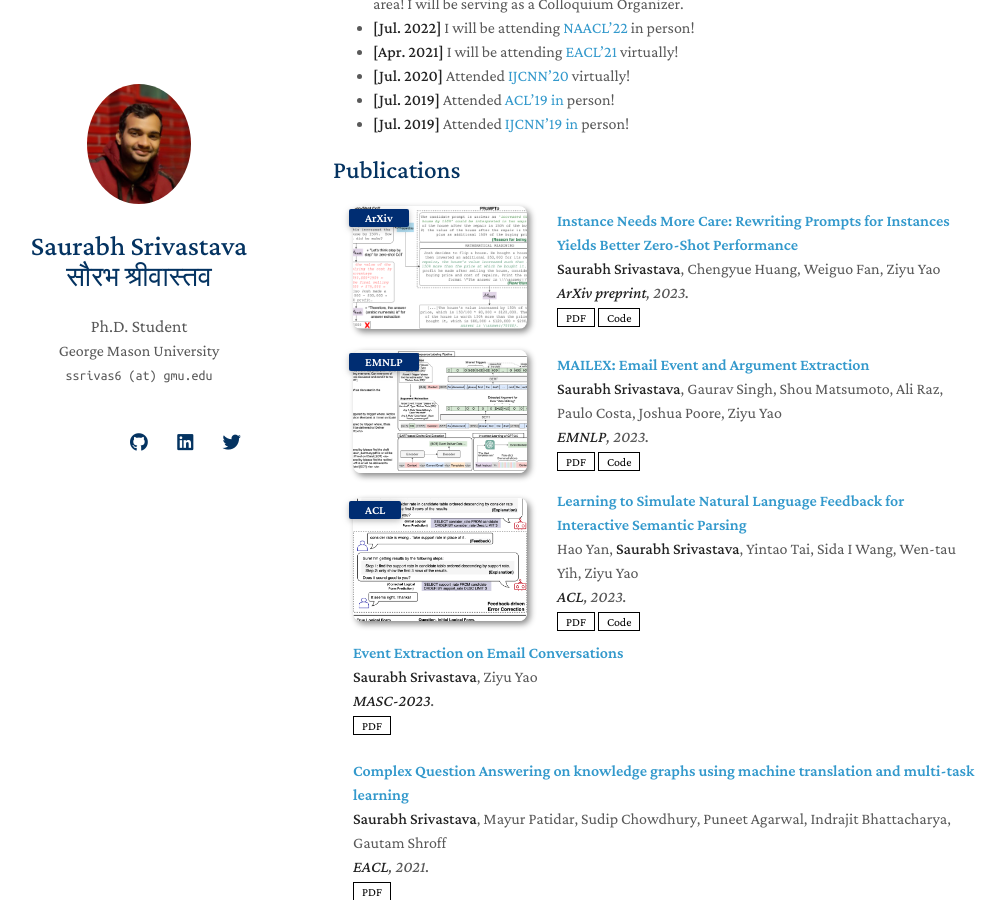
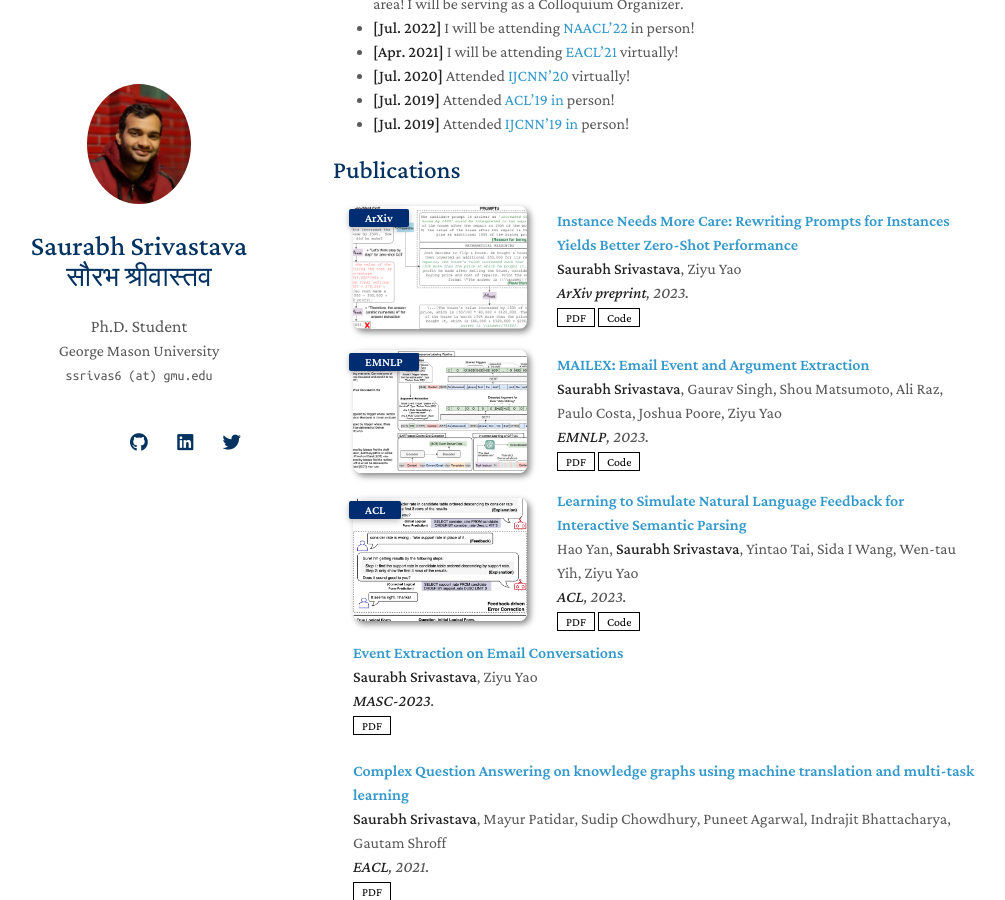
Before and after one commit to salokr/salokr.github.io, a Jekyll site: the page built from index.md, in a window 1280 px wide and 900 px high, scrolled down 950 px. Shown: the whole window, without its empty margins (137-1142 px from the left). Built offline with Jekyll 4.4.1, drawn with Linux system fonts in a browser that asks for light colours; nearby versions of some CDN libraries; a style sheet for code colours, icons or effects is not loaded; our own code applies the rules of GitHub Pages for plain Markdown files.

Commit message:
Update publications.md

```diff
--- a/_includes/publications.md
+++ b/_includes/publications.md
@@ -12,7 +12,7 @@
 
   <div class="col-sm-9" style="position: relative;padding-right: 15px;padding-left: 20px;">
     <div class="title"><a href="https://arxiv.org/abs/2305.13469.pdf">Instance Needs More Care: Rewriting Prompts for Instances Yields Better Zero-Shot Performance</a></div>
-    <div class="author"><strong>Saurabh Srivastava</strong>, Chengyue Huang, Weiguo Fan, Ziyu Yao</div>
+    <div class="author"><strong>Saurabh Srivastava</strong>, Ziyu Yao</div>
     <div class="periodical"><em><strong>ArXiv preprint</strong>, 2023.</em></div>
     <div class="links">
       <a href="https://arxiv.org/abs/2305.13469.pdf" class="btn btn-sm z-depth-0" role="button" target="_blank" style="font-size:12px;">PDF</a>
```
